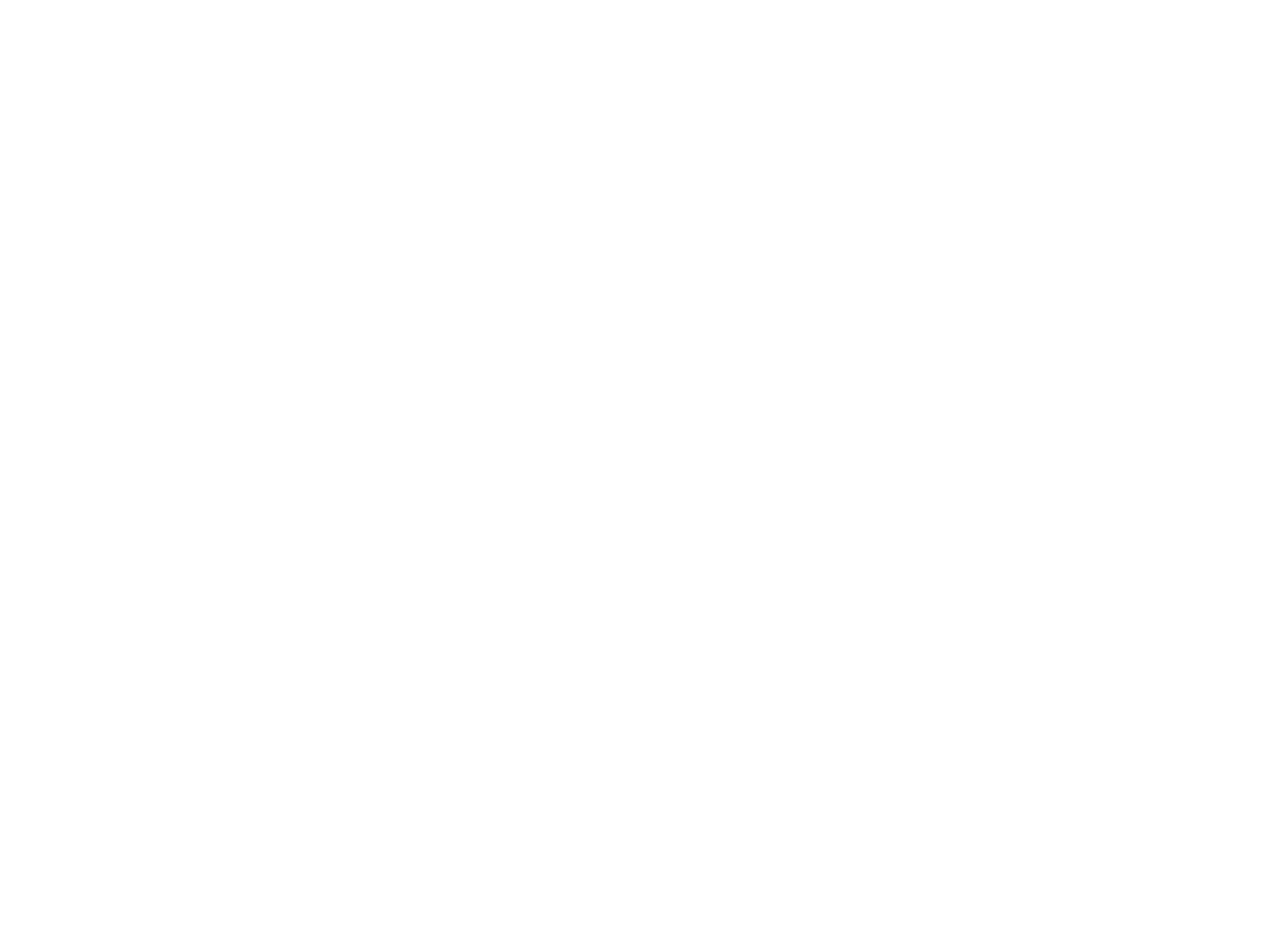
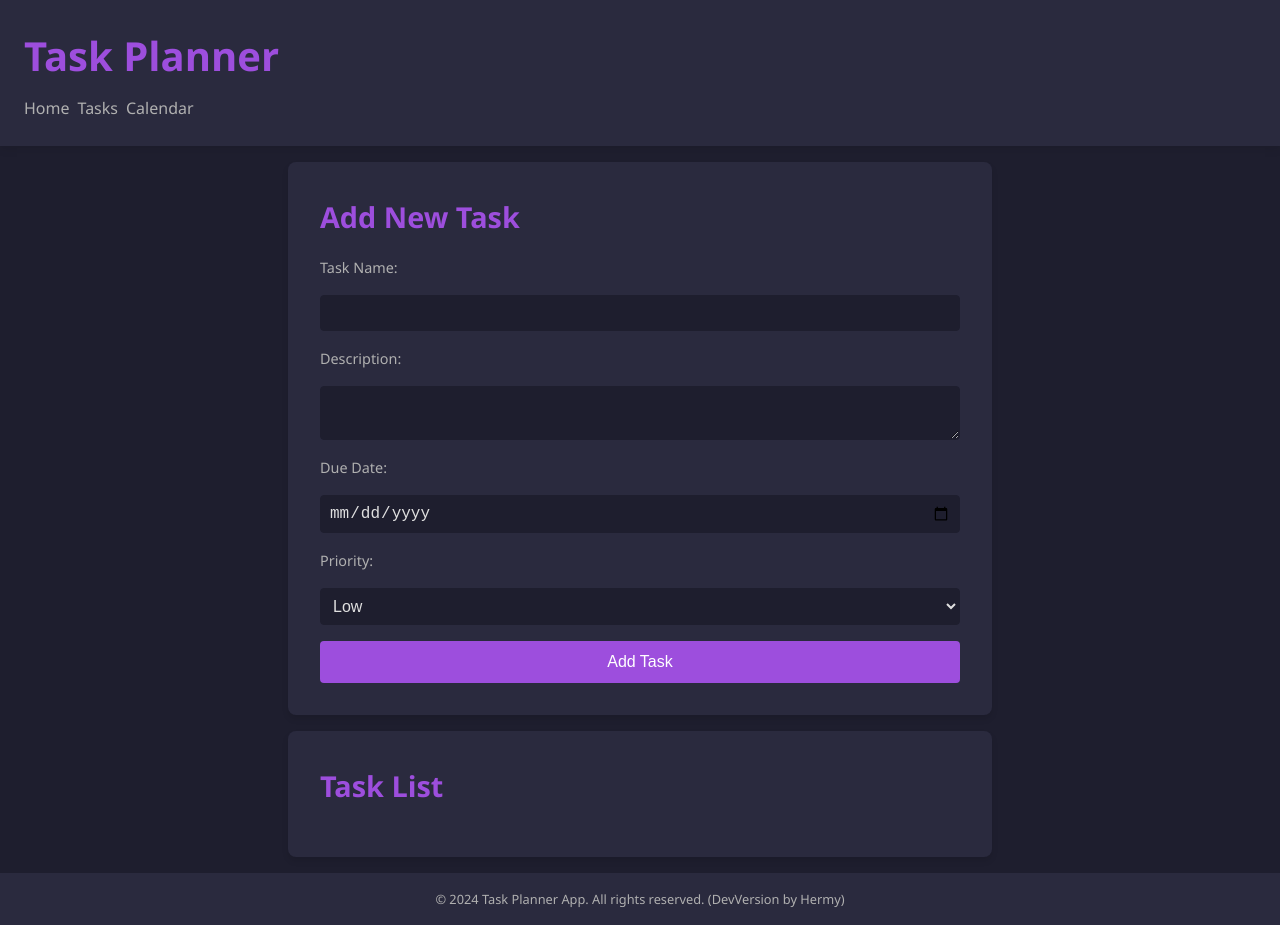
Before and after one commit to MaxxBahr/Projekt, a plain HTML site: page frontend/index.html in a window 1280 px wide. Before the commit the page ends 800 px from the top, so only its background shows below. Drawn offline with Linux system fonts and the light colour scheme.

Commit message:
newSite - darkTheme

```diff
--- a/frontend/index.html
+++ b/frontend/index.html
@@ -3,9 +3,55 @@
 <head>
     <meta charset="UTF-8">
     <meta name="viewport" content="width=device-width, initial-scale=1.0">
-    <title>Document</title>
+    <title>Task Planner</title>
+    <link rel="stylesheet" href="styles/styles.css">
 </head>
 <body>
+    <header>
+        <h1>Task Planner</h1>
+        <nav>
+            <ul>
+                <li><a href="#home">Home</a></li>
+                <li><a href="#tasks">Tasks</a></li>
+                <li><a href="#calendar">Calendar</a></li>
+            </ul>
+        </nav>
+    </header>
 
+    <main>
+        <section id="task-input">
+            <h2>Add New Task</h2>
+            <form>
+                <label for="task-name">Task Name:</label>
+                <input type="text" id="task-name" name="task-name" required>
+
+                <label for="task-description">Description:</label>
+                <textarea id="task-description" name="task-description"></textarea>
+
+                <label for="due-date">Due Date:</label>
+                <input type="date" id="due-date" name="due-date">
+
+                <label for="priority">Priority:</label>
+                <select id="priority" name="priority">
+                    <option value="low">Low</option>
+                    <option value="medium">Medium</option>
+                    <option value="high">High</option>
+                </select>
+
+                <button type="submit">Add Task</button>
+            </form>
+        </section>
+
+        <section id="task-list">
+            <h2>Task List</h2>
+            <ul>
+                <!-- Task items will be dynamically added here -->
+            </ul>
+        </section>
+    </main>
+
+    <footer>
+        <p>&copy; 2024 Task Planner App. All rights reserved. (DevVersion by Hermy)</p>
+    </footer>
 </body>
 </html>
--- /dev/null
+++ b/frontend/styles/styles.css
@@ -0,0 +1,176 @@
+/* Modern dark purple theme for Task Planner - Mobile Responsive */
+
+:root {
+    --bg-primary: #1e1e2e;
+    --bg-secondary: #2a2a3e;
+    --text-primary: #e0e0e0;
+    --text-secondary: #b0b0b0;
+    --accent-color: #9d4edd;
+    --accent-hover: #c77dff;
+    --danger-color: #ff6b6b;
+}
+
+* {
+    margin: 0;
+    padding: 0;
+    box-sizing: border-box;
+}
+
+body {
+    font-family: 'Segoe UI', Tahoma, Geneva, Verdana, sans-serif;
+    background-color: var(--bg-primary);
+    color: var(--text-primary);
+    line-height: 1.6;
+}
+
+header {
+    background-color: var(--bg-secondary);
+    padding: 1rem;
+    box-shadow: 0 2px 10px rgba(0, 0, 0, 0.1);
+}
+
+h1 {
+    color: var(--accent-color);
+    font-size: 1.8rem;
+    margin-bottom: 0.5rem;
+}
+
+nav ul {
+    list-style-type: none;
+    display: flex;
+    gap: 0.5rem;
+    flex-wrap: wrap;
+}
+
+nav a {
+    color: var(--text-secondary);
+    text-decoration: none;
+    font-weight: 500;
+    transition: color 0.3s ease;
+    font-size: 0.9rem;
+}
+
+nav a:hover {
+    color: var(--accent-color);
+}
+
+main {
+    max-width: 100%;
+    margin: 1rem auto;
+    padding: 0 1rem;
+}
+
+section {
+    background-color: var(--bg-secondary);
+    border-radius: 8px;
+    padding: 1rem;
+    margin-bottom: 1rem;
+    box-shadow: 0 4px 6px rgba(0, 0, 0, 0.1);
+}
+
+h2 {
+    color: var(--accent-color);
+    margin-bottom: 1rem;
+    font-size: 1.4rem;
+}
+
+form {
+    display: grid;
+    gap: 0.8rem;
+}
+
+label {
+    font-weight: 500;
+    color: var(--text-secondary);
+    font-size: 0.9rem;
+}
+
+input, textarea, select {
+    width: 100%;
+    padding: 0.5rem;
+    border: 1px solid var(--bg-primary);
+    background-color: var(--bg-primary);
+    color: var(--text-primary);
+    border-radius: 4px;
+    font-size: 1rem;
+}
+
+input:focus, textarea:focus, select:focus {
+    outline: none;
+    border-color: var(--accent-color);
+}
+
+button {
+    background-color: var(--accent-color);
+    color: white;
+    border: none;
+    padding: 0.75rem 1.5rem;
+    border-radius: 4px;
+    cursor: pointer;
+    transition: background-color 0.3s ease;
+    font-size: 1rem;
+    width: 100%;
+}
+
+button:hover {
+    background-color: var(--accent-hover);
+}
+
+#task-list ul {
+    list-style-type: none;
+}
+
+#task-list li {
+    background-color: var(--bg-primary);
+    margin-bottom: 0.8rem;
+    padding: 0.8rem;
+    border-radius: 4px;
+    display: flex;
+    justify-content: space-between;
+    align-items: center;
+    flex-wrap: wrap;
+}
+
+footer {
+    text-align: center;
+    padding: 1rem;
+    background-color: var(--bg-secondary);
+    color: var(--text-secondary);
+    font-size: 0.8rem;
+}
+
+/* Responsive design */
+@media (min-width: 768px) {
+    header {
+        padding: 1.5rem;
+    }
+
+    main {
+        max-width: 768px;
+        padding: 0 2rem;
+    }
+
+    h1 {
+        font-size: 2.5rem;
+    }
+
+    nav a {
+        font-size: 1rem;
+    }
+
+    section {
+        padding: 2rem;
+    }
+
+    h2 {
+        font-size: 1.8rem;
+    }
+
+    form {
+        gap: 1rem;
+    }
+
+    button {
+        width: auto;
+    }
+}
```
